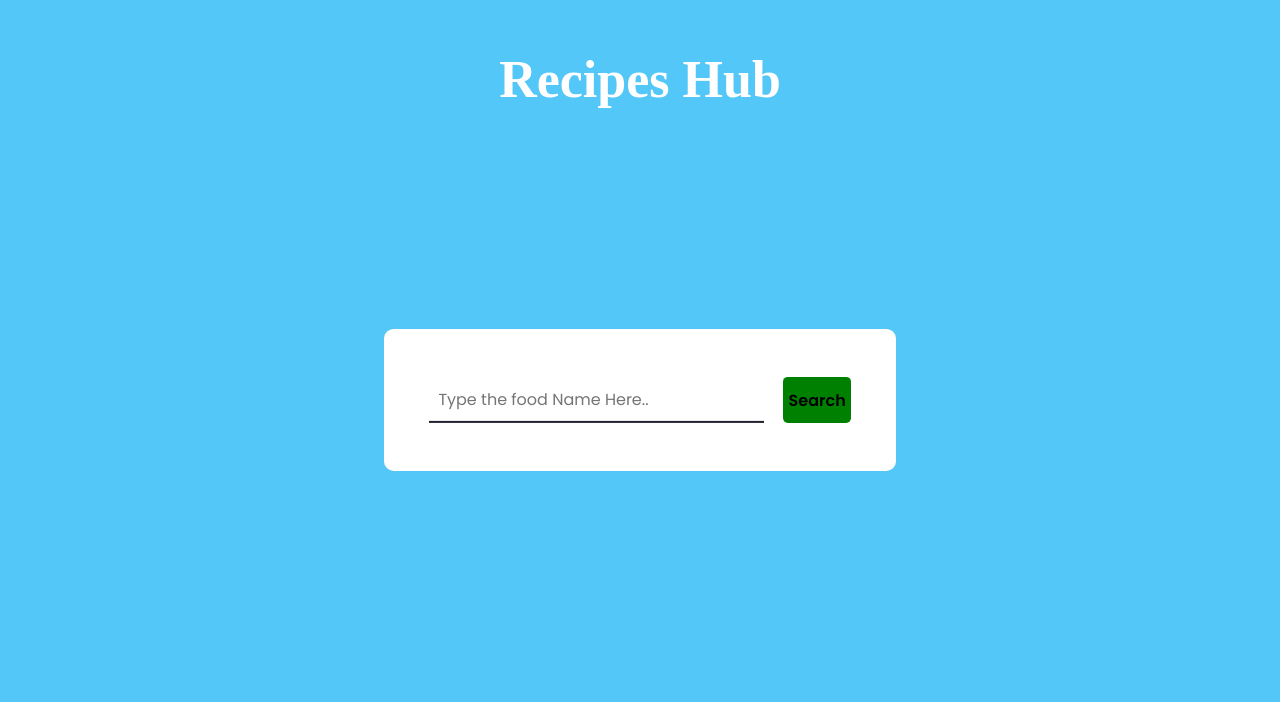
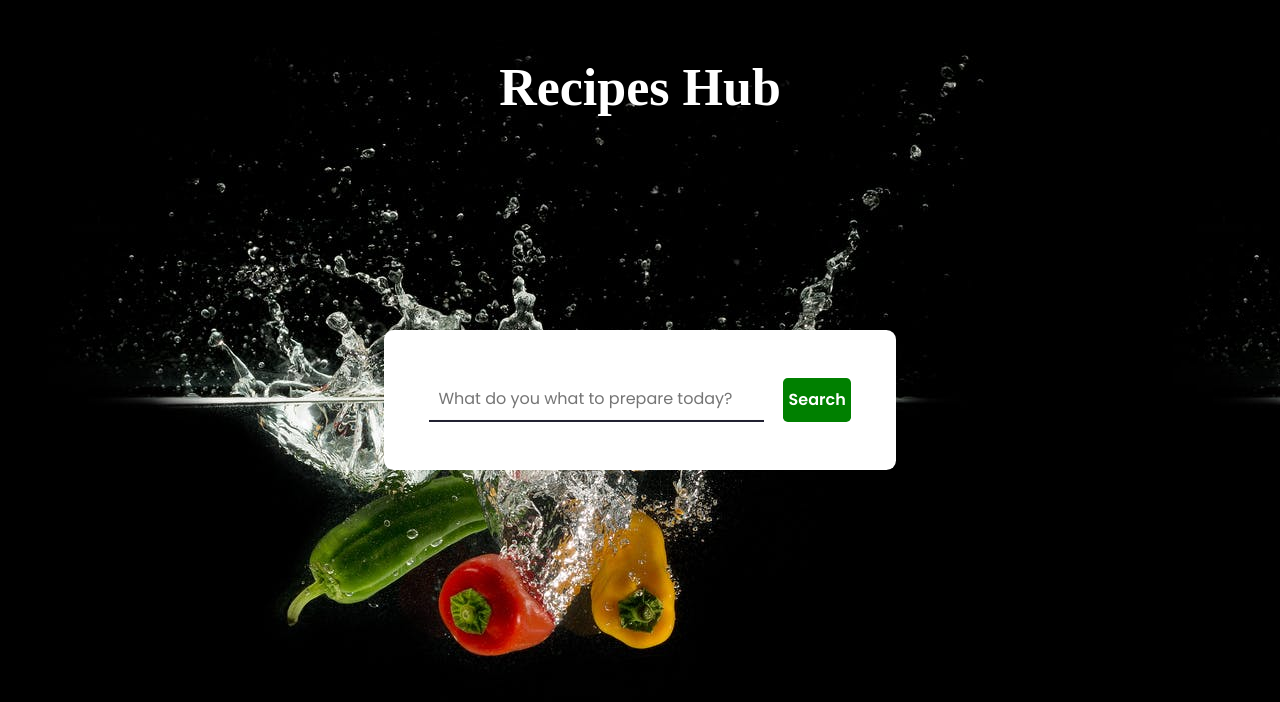
Before and after one commit to kelvinclere/Recipes-hub, a plain HTML site: page index.html in a window 1280 px wide. Drawn offline with nearby package versions, Linux system fonts and the light colour scheme.

Commit message:
This commit adds the background image

```diff
--- a/index.css
+++ b/index.css
@@ -111,6 +111,7 @@
   }
     body {
     background-color: #54C7F9;
+    background-image: url(images/rectangle2.jpeg)
   }
     .container {
     background-color: #ffffff;
@@ -140,6 +141,7 @@
   .search-container button {
     font-size: 1em;
     background-color: green;
+    color: #ffffff;
     border: none;
     font-weight: 600;
     border-radius: 0.3em;
--- a/index.html
+++ b/index.html
@@ -2,6 +2,11 @@
 <html lang="en">
   <head>
     <meta name="viewport" content="width=device-width, initial-scale=1.0" />
+    <link rel="stylesheet" href="https://maxcdn.bootstrapcdn.com/bootstrap/3.4.1/css/bootstrap.min.css">
+
+<script src="https://ajax.googleapis.com/ajax/libs/jquery/3.6.0/jquery.min.js"></script>
+
+<script src="https://maxcdn.bootstrapcdn.com/bootstrap/3.4.1/js/bootstrap.min.js"></script>
     <title>Recipe App</title>
     <!-- Google Fonts -->
     <link
@@ -26,7 +31,7 @@
       <div class="search-container">
         <input
           type="text"
-          placeholder="Type the food Name Here.."
+          placeholder="What do you what to prepare today?"
           id="user-inp"
         />
         <button id="search-btn">Search</button>
```
Also changed, not shown: images/image3.jpg (added), images/image4.jpeg (added), images/image5.jpeg (added), images/image7.jpg (added), images/image8.jpeg (added), images/rectangle1.jpeg (added), images/rectangle2.jpeg (added), 2 other files.
